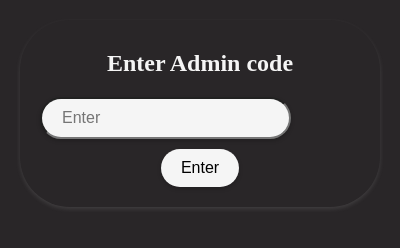
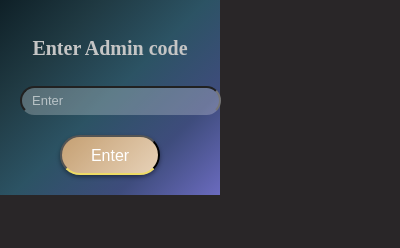
Before and after one commit to antony-jon/Distraction-Blocker, a browser extension: page popup.html in a window 400 px wide. Both pictures are taken after a click on the button "User". Drawn offline with Linux system fonts and the light colour scheme.

Commit message:
front end potachu

```diff
--- /dev/null
+++ b/adminCss.css
@@ -0,0 +1,90 @@
+body {
+    background-color: #292628;
+    margin:0px;
+    padding:0px;
+    text-align: center;
+    width: 220px;
+}
+
+.container {
+    display: block;
+    gap: 10px;
+    justify-content: center;
+    margin: 0px;
+    padding: 10px;
+    border-radius: 0px;
+    background: linear-gradient(135deg, #0f2027, #203a43, #2c5364, #3e4c7c, #6b6bbf);
+}
+
+h2 {
+    padding:10  px;
+    color: #c5c5c5;
+    font-size: 20px;
+}
+
+.button-container {
+    display: flex;
+    gap: 10px;
+    justify-content: center;
+    margin: 5px;
+}
+
+button {
+    margin: 10px;
+    padding: 10px 20px;
+    font-size: 16px;
+    border-bottom: #eedb65;
+    border-radius: 50px;
+    background: linear-gradient(135deg, #3d3b3c, #c49e70, #f6e8d7);    background-size: 300% 300%;
+    animation: gradientMove 5s ease infinite;
+    color: rgb(255, 255, 255);
+    cursor: pointer;
+    box-shadow: 0 2px 4px rgba(0,0,0,0.4);
+    border-bottom: 2px solid #eedb65;
+    transition: background-color 0.3s ease, transform 0.2s ease;}
+
+button:hover {
+    background-color: #E0E0E0;
+    transform: translateY(-2px);
+    transform: scale(1.1);
+    box-shadow: 0 6px 15px rgba(0,0,0,0.6);
+}
+
+button:active {
+    transform: scale(1);
+    box-shadow: 0 1px 3px rgba(0, 0, 0, 0.2);
+}
+
+#parentMode {
+    background-color: #ff6f61;
+    color: white;
+}
+
+#serviceProviderMode {
+    background-color: #007bff;
+    color: white;
+}
+
+#parentMode:hover, #serviceProviderMode:hover {
+    opacity: 0.85;
+}
+
+#code {
+    display: block;
+    padding: 12px 20px;
+    font-size: 16px;
+    background-color: #F5F5F5;
+    color: black;
+    border-radius: 50px;
+    box-shadow: 0 2px 4px rgba(0, 0, 0, 0.2);
+}
+
+#code:hover {
+    background-color: #E0E0E0;
+    transform: scale(1.05);
+}
+@keyframes gradientMove {
+    0% { background-position: 0% 50%; }
+    50% { background-position: 100% 50%; }
+    100% { background-position: 0% 50%; }
+}
--- /dev/null
+++ b/parentSignUp&In.css
@@ -0,0 +1,80 @@
+
+body {
+    font-family: Arial, sans-serif;
+    background-color: #292628;
+    margin:0px;
+    padding:0px;
+    text-align: center;
+    width: 220px;
+
+}
+h2{
+    padding:10  px;
+    color: #c5c5c5;
+    font-size: 20px;
+
+}
+.container {
+
+    display: block;
+    gap: 10px;
+    justify-content: center;
+    margin: 0px;
+    padding: 10px;
+    border-radius: 0px;
+    background: linear-gradient(135deg, #0f2027, #203a43, #2c5364, #3e4c7c, #6b6bbf);
+}
+input {
+    display: flex;
+    align-items: center;
+    background-color: rgba(255, 255, 255, 0.242);
+    padding: 5px 10px;
+    margin: 10px;
+    border-radius: 15px;
+    border-bottom: 2px solid transparent;
+    position: relative;
+}
+input:hover{
+    background-color: #e0e0e08f;
+    transform: translateY(-1px);
+    transform: scale(1.05);
+}
+input::placeholder{
+    font-size: 13px;
+    color: rgba(255, 255, 255, 0.574);
+
+}
+button {
+    margin: 10px;
+    padding: 10px 20px;
+    font-size: 16px;
+    border-bottom: #eedb65;
+    border-radius: 50px;
+    background: linear-gradient(135deg, #3d3b3c, #c49e70, #f6e8d7);    background-size: 300% 300%;
+    animation: gradientMove 5s ease infinite;
+    color: rgb(255, 255, 255);
+    cursor: pointer;
+    box-shadow: 0 2px 4px rgba(0,0,0,0.4);
+    border-bottom: 2px solid #eedb65;
+    transition: background-color 0.3s ease, transform 0.2s ease;
+}
+button:hover {
+     background-color: #E0E0E0;
+    transform: translateY(-2px);
+    transform: scale(1.1);
+    box-shadow: 0 6px 15px rgba(0,0,0,0.6);
+}
+button:active{
+
+    transform: translateY(1px);
+    box-shadow: 0 1px 3px rgba(0,0,0,0.2);
+}
+.message {
+    margin-top: 10px;
+    font-size: 14px;
+}
+@keyframes gradientMove {
+    0% { background-position: 0% 50%; }
+    50% { background-position: 100% 50%; }
+    100% { background-position: 0% 50%; }
+}
--- a/popup.html
+++ b/popup.html
@@ -5,6 +5,7 @@
     <title>
         Distraction Blocker
     </title>
+    <link rel="stylesheet" type="png" href="icon.png">
     <link rel="stylesheet" href="popupStyle.css">
 </head>
 
@@ -16,7 +17,7 @@
     </div>
 
     <div id="User">
-        <h2>Enter Admin code</h2>
+        <h4>Enter Admin code</h4>
         <input id="code" type="text" placeholder="Enter">
         <button id="userSubmit">Enter</button>
     </div>
--- a/popupStyle.css
+++ b/popupStyle.css
@@ -1,18 +1,29 @@
 body{
     background-color: #292628;
-    margin:20px;
+    margin:0px;
     padding:0px;
     text-align: center;
+    width: 220px;
+
 
 
 }
-#first{
+#First,#authOptions,#authOptions1{
     display: block;
+    gap: 10px;
+    justify-content: center;
+    margin: 0px;
+    padding: 10px;
+    border-radius: 0px;
+    background: linear-gradient(135deg, #0f2027, #203a43, #2c5364, #3e4c7c, #6b6bbf);
+}
+#authOptions #signUpBtn{
+    font-size: 15px;
 }
 
 h4{
     padding:10  px;
-    color: #ffffff;
+    color: #c5c5c5;
     font-size: 20px;
 
 }
@@ -26,14 +37,18 @@ h4{
 
 button {
     margin: 10px;
+    width: 100px;
+    height: 40px;
     padding: 10px 20px;
     font-size: 16px;
-    border: none;
+    border-bottom: #eedb65;
     border-radius: 50px;
-    background-color: #F5F5F5;
-    color: black;
+    background: linear-gradient(135deg, #3d3b3c, #c49e70, #f6e8d7);    background-size: 300% 300%;
+    animation: gradientMove 5s ease infinite;
+    color: rgb(255, 255, 255);
     cursor: pointer;
-    box-shadow: 0 2px 4px rgba(0,0,0,0.2);
+    box-shadow: 0 2px 4px rgba(0,0,0,0.4);
+    border-bottom: 2px solid #eedb65;
     transition: background-color 0.3s ease, transform 0.2s ease;
 }
 
@@ -41,6 +56,7 @@ button:hover {
     background-color: #E0E0E0;
     transform: translateY(-2px);
     transform: scale(1.1);
+    box-shadow: 0 6px 15px rgba(0,0,0,0.6);
 }
 
 button:active {
@@ -49,39 +65,62 @@ button:active {
 }
 #User{
     display: none;
-    padding: 10px 20px;
-    font-size: 16px;
-    border: none;
-    border-radius: 50px;
-    color: #F5F5F5;
-    cursor: pointer;
-    box-shadow: 0 2px 4px rgba(160, 160, 160, 0.2);
+    gap: 10px;
+    justify-content: center;
+    margin: 0px;
+    padding: 10px;
+    border-radius: 0px;
+    background: linear-gradient(135deg, #0f2027, #203a43, #2c5364, #3e4c7c, #6b6bbf);
 
 }
 #code{
-    display: block;
-    padding: 10px 20px;
-    font-size: 16px;
-    background-color: #F5F5F5;
-    color: black;
-    border-radius: 50px;
-    box-shadow: 0 2px 4px rgba(0,0,0,0.2);
+display: flex;
+  align-items: center;
+  background-color: rgba(255, 255, 255, 0.242);
+  padding: 5px 10px;
+  margin: 10px;
+  border-radius: 15px;
+  border-bottom: 2px solid transparent;
+  position: relative;
 }
 #code:hover{
-    background-color: #E0E0E0;
+    background-color: #e0e0e08f;
     transform: translateY(-1px);
     transform: scale(1.05);
 }
+#code::placeholder{
+    font-size: 13px;
+    color: rgba(255, 255, 255, 0.574);
+}
+
+
 #userSubmit{
     margin: 10px;
     padding: 10px 20px;
     font-size: 16px;
-    border: none;
+    border-bottom: #eedb65;
     border-radius: 50px;
-    background-color: #F5F5F5;
-    color: black;
+    background: linear-gradient(135deg, #3d3b3c, #c49e70, #f6e8d7);    background-size: 300% 300%;
+    animation: gradientMove 5s ease infinite;
+    color: rgb(255, 255, 255);
     cursor: pointer;
-    box-shadow: 0 2px 4px rgba(0,0,0,0.2);
+    box-shadow: 0 2px 4px rgba(0,0,0,0.4);
+    border-bottom: 2px solid #eedb65;
     transition: background-color 0.3s ease, transform 0.2s ease;
 
 }
+#userSubmit:hover{
+    background-color: #E0E0E0;
+    transform: translateY(-2px);
+    transform: scale(1.1);
+    box-shadow: 0 6px 15px rgba(0,0,0,0.6);
+}
+#userSubmit:active {
+    transform: translateY(1px);
+    box-shadow: 0 1px 3px rgba(0,0,0,0.2);
+}
+@keyframes gradientMove {
+    0% { background-position: 0% 50%; }
+    50% { background-position: 100% 50%; }
+    100% { background-position: 0% 50%; }
+}
```
Also changed, not shown: adminHtml.html (added, +18 -0 lines), parentSignIn.html (added, +23 -0 lines), parentSignUp.html (added, +23 -0 lines), serviceProviderSignIn.html (added, +24 -0 lines), serviceProviderSignup.html (added, +21 -0 lines).
